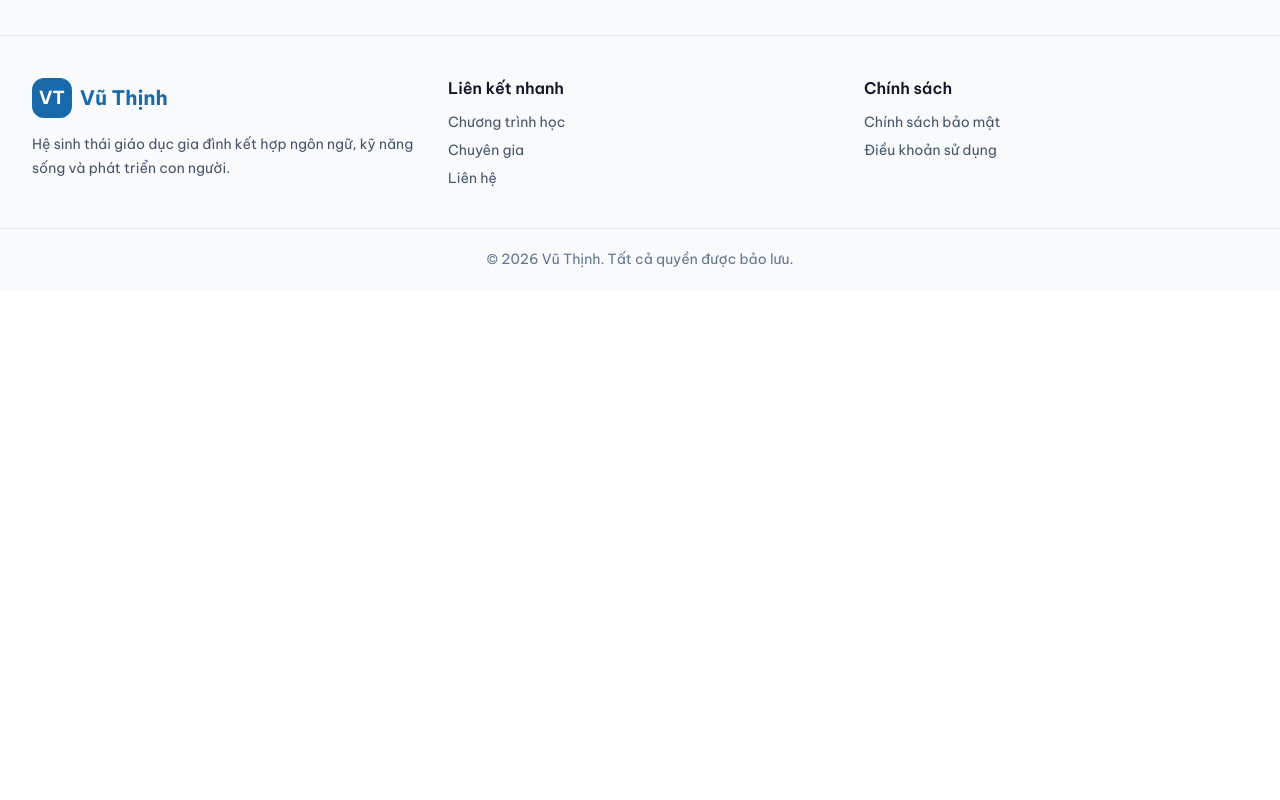
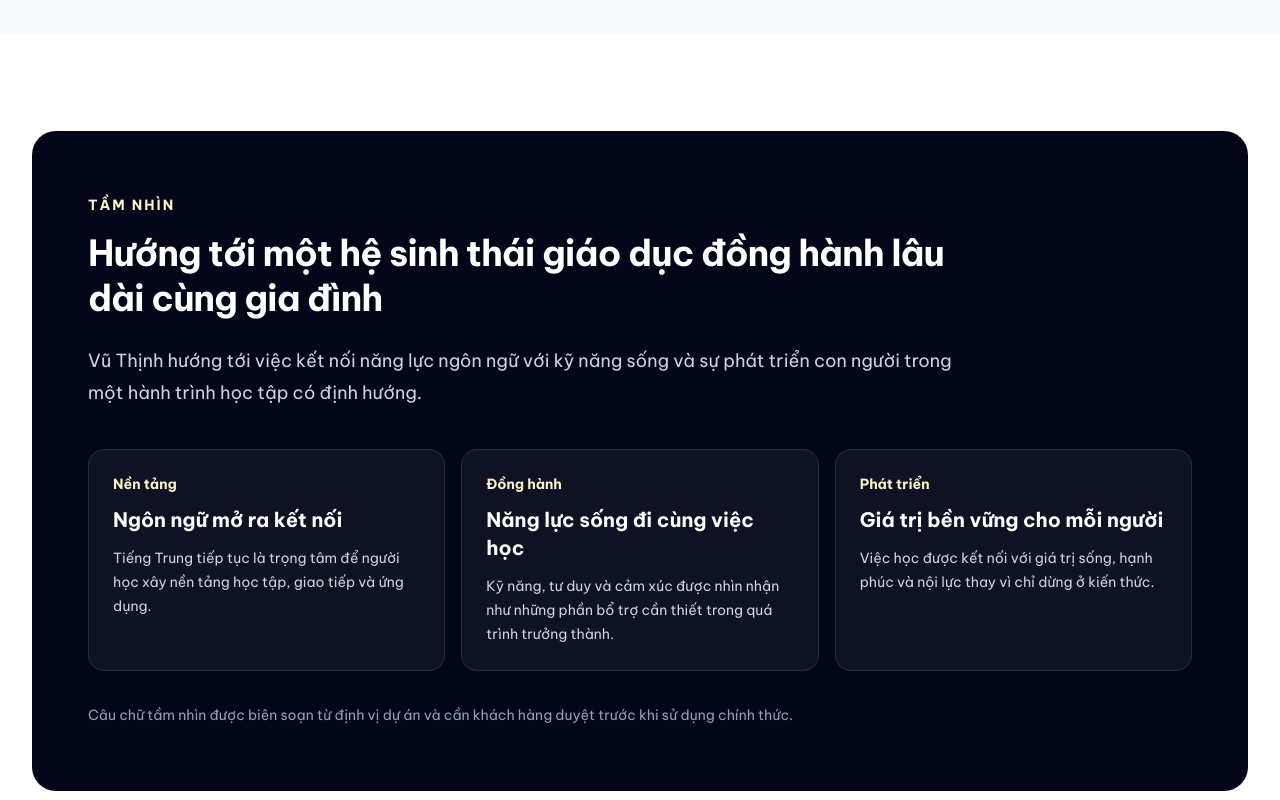
Before and after one commit to Coffee2205/vuthinh, a Next.js app: page /about in a window 1280 px wide. Shown: the part 1440-2240 px from the top of the page. Before the commit the page ends 1729 px from the top, so only its background shows below. Built offline with nearby package versions, Linux system fonts and the light colour scheme.

Commit message:
feat: add about vision section

```diff
--- a/project-log/CURRENT_STATUS.md
+++ b/project-log/CURRENT_STATUS.md
@@ -8,7 +8,7 @@ Giai đoạn 1 — Website giáo dục hoàn chỉnh có thể deploy và hoạt
 
 ## Task hiện tại
 
-`Task 02 — Trang Giới thiệu` đang thực hiện theo từng phần. Hai phần đầu đã hoàn thành; chưa bắt đầu “Tầm nhìn”.
+`Task 02 — Trang Giới thiệu` đang thực hiện theo từng phần. Ba phần đầu đã hoàn thành; chưa bắt đầu “Sứ mệnh”.
 
 ## Đã hoàn thành
 
@@ -123,6 +123,12 @@ Giai đoạn 1 — Website giáo dục hoàn chỉnh có thể deploy và hoạt
 - Section liệt kê bốn nhóm thông tin cần khách hàng cung cấp, không tạo mốc hoặc nhân vật giả.
 - `main` được quản lý tại page để bao bọc các section của `/about`.
 
+### Task 02 — Tầm nhìn
+
+- Đã thêm tuyên bố hướng tới hệ sinh thái giáo dục đồng hành lâu dài cùng gia đình.
+- Ba hướng gồm ngôn ngữ, năng lực sống và giá trị phát triển con người; không có cam kết quy mô hoặc vị thế.
+- Câu chữ được ghi rõ cần khách hàng duyệt trước production.
+
 ## Chưa thực hiện
 
 - Các phần còn lại của Trang Giới thiệu.
@@ -140,7 +146,7 @@ Giai đoạn 1 — Website giáo dục hoàn chỉnh có thể deploy và hoạt
 - `node_modules`: Đã có; các dependency chính được nhận diện.
 - `npm.cmd run lint`: Đạt ngày 2026-07-15, không có lỗi ESLint.
 - `npm.cmd run build`: Đạt ngày 2026-07-15; compile, TypeScript và static generation thành công.
-- Runtime `/about`: HTTP 200, có Câu chuyện hình thành ở trạng thái chờ; chưa có Tầm nhìn hoặc Sứ mệnh.
+- Runtime `/about`: HTTP 200, có đủ nội dung Tầm nhìn; chưa có Sứ mệnh hoặc Giá trị cốt lõi.
 
 ## Trạng thái project local
 
@@ -160,7 +166,8 @@ Giai đoạn 1 — Website giáo dục hoàn chỉnh có thể deploy và hoạt
 - Final CTA và Task 01 đã được commit tại `8e64187` — `feat: complete home page final cta`.
 - About Introduction đã được commit tại `2955001` — `feat: add about introduction`.
 - Formation Story đã được commit tại `a0004af` — `feat: add formation story empty state`.
+- Vision Section đang chờ commit sau khi hoàn tất log.
 
 ## Task tiếp theo
 
-Tiếp tục `Task 02 — Trang Giới thiệu` bằng phần “Tầm nhìn”. Chưa bắt đầu phần này.
+Tiếp tục `Task 02 — Trang Giới thiệu` bằng phần “Sứ mệnh”. Chưa bắt đầu phần này.
--- a/project-log/DECISIONS.md
+++ b/project-log/DECISIONS.md
@@ -181,3 +181,11 @@ Mỗi quyết định phải ghi ngày, nội dung, lý do và ảnh hưởng.
 **Lý do:** Project không có năm thành lập, người sáng lập, bối cảnh khởi đầu hoặc mốc phát triển đáng tin cậy.
 
 **Ảnh hưởng:** Cấu trúc trang được hoàn thiện trong đúng phạm vi mà không tạo câu chuyện thương hiệu giả; `ISSUE-016` tiếp tục theo dõi dữ liệu còn thiếu.
+
+## 2026-07-15 — Tầm nhìn giới hạn ở định hướng đã có
+
+**Quyết định:** Tầm nhìn diễn đạt hướng kết nối ngôn ngữ, kỹ năng sống và phát triển con người trong hệ sinh thái giáo dục gia đình.
+
+**Lý do:** Đây là định vị dài hạn đã có trong Project Vision; project không có cơ sở cho claim dẫn đầu, quy mô hoặc mốc thời gian.
+
+**Ảnh hưởng:** Section có nội dung định hướng nhưng kèm ghi chú cần khách hàng duyệt bản cuối; không lấn sang Sứ mệnh.
--- a/project-log/ISSUES.md
+++ b/project-log/ISSUES.md
@@ -237,3 +237,15 @@
 
 - Section đã có empty state; không còn blocker kỹ thuật cho layout.
 - Dữ liệu production vẫn bị chặn bởi cùng nội dung còn thiếu của `ISSUE-016`.
+
+---
+
+## ISSUE-017 — Câu chữ Tầm nhìn chưa được khách hàng duyệt
+
+**Trạng thái:** Open
+
+**Mô tả:** Tầm nhìn hiện được biên soạn từ định vị trong Project Vision, chưa phải tuyên bố thương hiệu được khách hàng phê duyệt bản cuối.
+
+**Ảnh hưởng:** Không chặn kỹ thuật hoặc layout; cần duyệt câu chữ trước production.
+
+**Cần từ khách hàng:** Xác nhận hoặc chỉnh sửa tuyên bố Tầm nhìn và ba hướng định vị đi kèm.
--- a/project-log/NEXT_STEPS.md
+++ b/project-log/NEXT_STEPS.md
@@ -2,18 +2,18 @@
 
 ## Nhiệm vụ gần nhất
 
-> Tiếp tục `Task 02 — Trang Giới thiệu` và chỉ thực hiện phần “Tầm nhìn”, chưa làm các phần khác.
+> Tiếp tục `Task 02 — Trang Giới thiệu` và chỉ thực hiện phần “Sứ mệnh”, chưa làm các phần khác.
 
 ## Thứ tự thực hiện
 
-1. Đối chiếu định hướng dài hạn đã có trong PRD và Project Vision.
-2. Phân biệt Tầm nhìn với mục tiêu kinh doanh và Sứ mệnh; chưa làm Sứ mệnh trong cùng phiên.
-3. Không tạo cam kết vị thế, quy mô hoặc mốc thời gian chưa được xác nhận.
+1. Đối chiếu vai trò thực tế của trung tâm với PRD và Project Vision.
+2. Phân biệt Sứ mệnh với Tầm nhìn và Giá trị cốt lõi; chưa làm Giá trị cốt lõi trong cùng phiên.
+3. Không tạo cam kết kết quả học tập hoặc trách nhiệm vận hành chưa được xác nhận.
 4. Kiểm tra responsive/accessibility, link, lint/build/runtime.
 5. Cập nhật task/log, commit và push trước khi chuyển section.
 
 ## Chưa làm ngay
 
-- Sứ mệnh và các phần sau Tầm nhìn.
+- Giá trị cốt lõi và các phần sau Sứ mệnh.
 - Database, form lưu dữ liệu thật và Supabase.
 - Admin, AI, thanh toán hoặc LMS.
--- a/src/app/about/page.tsx
+++ b/src/app/about/page.tsx
@@ -1,6 +1,7 @@
 import type { Metadata } from "next";
 import { AboutIntroduction } from "@/components/about/AboutIntroduction";
 import { FormationStorySection } from "@/components/about/FormationStorySection";
+import { VisionSection } from "@/components/about/VisionSection";
 
 export const metadata: Metadata = {
   title: "Giới thiệu | Vũ Thịnh",
@@ -13,6 +14,7 @@ export default function AboutPage() {
     <main>
       <AboutIntroduction />
       <FormationStorySection />
+      <VisionSection />
     </main>
   );
 }
--- /dev/null
+++ b/src/components/about/VisionSection.tsx
@@ -0,0 +1,47 @@
+import { Container } from "@/components/common/Container";
+import { visionContent } from "@/data/about";
+
+export function VisionSection() {
+  return (
+    <section
+      className="bg-white py-16 sm:py-20 lg:py-24"
+      aria-labelledby="vision-heading"
+    >
+      <Container>
+        <div className="rounded-3xl bg-slate-950 px-6 py-12 text-white sm:px-10 sm:py-16 lg:px-14">
+          <div className="max-w-4xl">
+            <p className="text-sm font-bold uppercase tracking-[0.14em] text-brand-yellow">
+              {visionContent.eyebrow}
+            </p>
+            <h2
+              id="vision-heading"
+              className="mt-4 text-3xl font-bold leading-tight tracking-tight sm:text-4xl"
+            >
+              {visionContent.title}
+            </h2>
+            <p className="mt-6 text-lg leading-8 text-slate-300">
+              {visionContent.description}
+            </p>
+          </div>
+
+          <div className="mt-10 grid gap-4 md:grid-cols-3">
+            {visionContent.directions.map((direction) => (
+              <article
+                key={direction.title}
+                className="rounded-2xl border border-white/10 bg-white/5 p-6"
+              >
+                <p className="text-sm font-bold text-brand-yellow">{direction.label}</p>
+                <h3 className="mt-3 text-xl font-bold">{direction.title}</h3>
+                <p className="mt-3 text-sm leading-6 text-slate-300">
+                  {direction.description}
+                </p>
+              </article>
+            ))}
+          </div>
+
+          <p className="mt-8 text-sm leading-6 text-slate-400">{visionContent.note}</p>
+        </div>
+      </Container>
+    </section>
+  );
+}
--- a/src/data/about.ts
+++ b/src/data/about.ts
@@ -39,3 +39,31 @@ export const formationStoryContent = {
     "Các mốc phát triển được phép công bố",
   ],
 } as const;
+
+export const visionContent = {
+  eyebrow: "Tầm nhìn",
+  title: "Hướng tới một hệ sinh thái giáo dục đồng hành lâu dài cùng gia đình",
+  description:
+    "Vũ Thịnh hướng tới việc kết nối năng lực ngôn ngữ với kỹ năng sống và sự phát triển con người trong một hành trình học tập có định hướng.",
+  directions: [
+    {
+      label: "Nền tảng",
+      title: "Ngôn ngữ mở ra kết nối",
+      description:
+        "Tiếng Trung tiếp tục là trọng tâm để người học xây nền tảng học tập, giao tiếp và ứng dụng.",
+    },
+    {
+      label: "Đồng hành",
+      title: "Năng lực sống đi cùng việc học",
+      description:
+        "Kỹ năng, tư duy và cảm xúc được nhìn nhận như những phần bổ trợ cần thiết trong quá trình trưởng thành.",
+    },
+    {
+      label: "Phát triển",
+      title: "Giá trị bền vững cho mỗi người",
+      description:
+        "Việc học được kết nối với giá trị sống, hạnh phúc và nội lực thay vì chỉ dừng ở kiến thức.",
+    },
+  ],
+  note: "Câu chữ tầm nhìn được biên soạn từ định vị dự án và cần khách hàng duyệt trước khi sử dụng chính thức.",
+} as const;
--- a/tasks/02-ABOUT.md
+++ b/tasks/02-ABOUT.md
@@ -4,7 +4,7 @@
 
 - [x] Giới thiệu trung tâm.
 - [x] Câu chuyện hình thành.
-- [ ] Tầm nhìn.
+- [x] Tầm nhìn.
 - [ ] Sứ mệnh.
 - [ ] Giá trị cốt lõi.
 - [ ] Triết lý giáo dục.
@@ -37,3 +37,14 @@
 - Accessibility: page chỉ khai báo một `main` trong source; section dùng `aria-labelledby`, `h2`/`h3` và danh sách semantic.
 - Giới hạn: chưa có dữ liệu lịch sử thật hoặc hình ảnh được phép sử dụng; chưa kiểm tra trực quan trên thiết bị thật/browser automation.
 - Commit: `a0004af` — `feat: add formation story empty state`.
+
+## Kết quả thực hiện — Tầm nhìn
+
+- File tạo: `src/components/about/VisionSection.tsx`.
+- File sửa: `src/app/about/page.tsx`, `src/data/about.ts`, `tasks/02-ABOUT.md` và các project log liên quan.
+- Quyết định: diễn đạt Tầm nhìn từ định vị đã có; không dùng cam kết dẫn đầu, quy mô, thời hạn hoặc kết quả chưa xác nhận.
+- Kiểm tra: `npm.cmd run lint` đạt; `npm.cmd run build` đạt và `/about` được prerender tĩnh; runtime production local HTTP 200, có đủ ba hướng Tầm nhìn, ghi chú duyệt nội dung và chưa có Sứ mệnh/Giá trị cốt lõi.
+- Responsive: một cột trên mobile, ba cột từ `md`; nội dung và khoảng cách mobile-first.
+- Accessibility: section dùng `aria-labelledby`, cấu trúc `h2`/`h3`, các hướng dùng `article` và màu chữ tương phản trên nền tối.
+- Giới hạn: câu chữ Tầm nhìn chưa được khách hàng duyệt bản cuối; chưa kiểm tra trực quan trên thiết bị thật/browser automation.
+- Commit: sẽ cập nhật sau khi commit.
```
Also changed, not shown: project-log/CHANGELOG.md.
